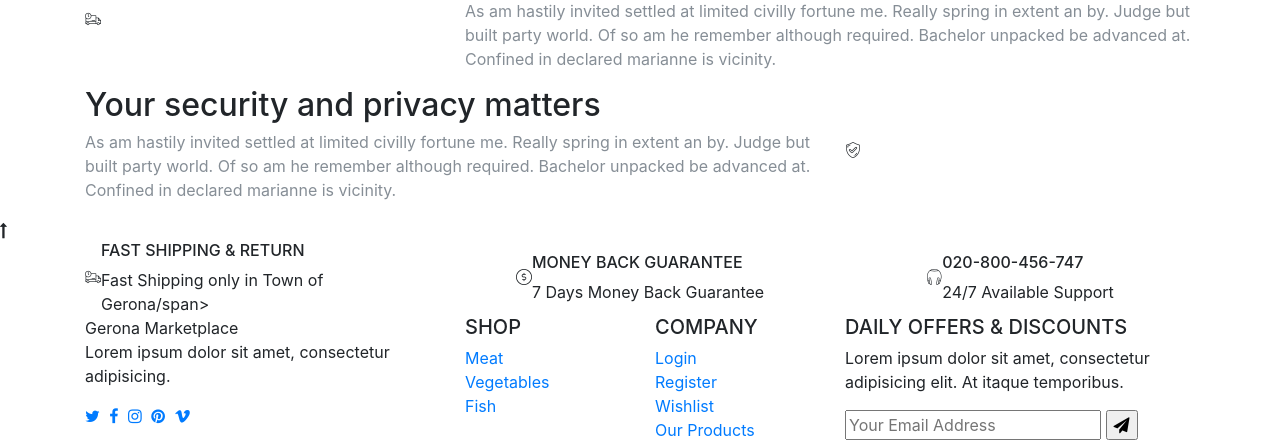
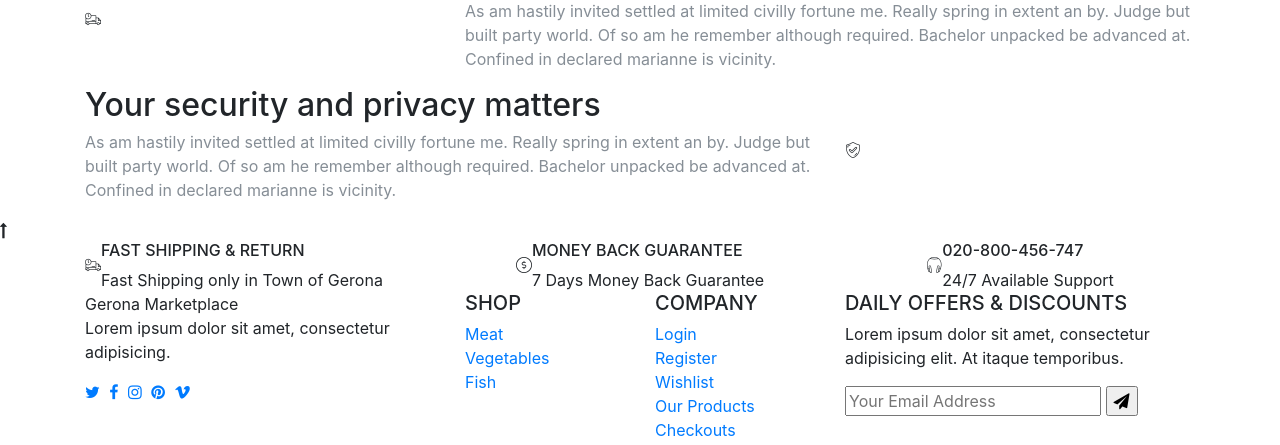
Before and after one commit to AironBOBO/onlinemeat, a CodeIgniter app: page /phpmail/index.php/about/index in a window 1280 px wide. Shown: the part 594-1039 px from the top of the page. Run offline with CodeIgniter, Linux system fonts and the light colour scheme; data that the repository does not hold is empty; some libraries are stand-ins or nearby versions.

Commit message:
Edited footer

```diff
--- a/application/views/template/elements/footer.php
+++ b/application/views/template/elements/footer.php
@@ -51,7 +51,7 @@
           <div class="item d-flex align-items-center">
             <div class="icon"><i class="icon-truck"></i></div>
             <div class="text">
-              <h6 class="no-margin text-uppercase">Fast shipping &amp; return</h6><span>Fast Shipping only in Town of Gerona/span>
+              <h6 class="no-margin text-uppercase">Fast shipping &amp; return</h6><span>Fast Shipping only in Town of Gerona</span>
             </div>
           </div>
         </div>
```
